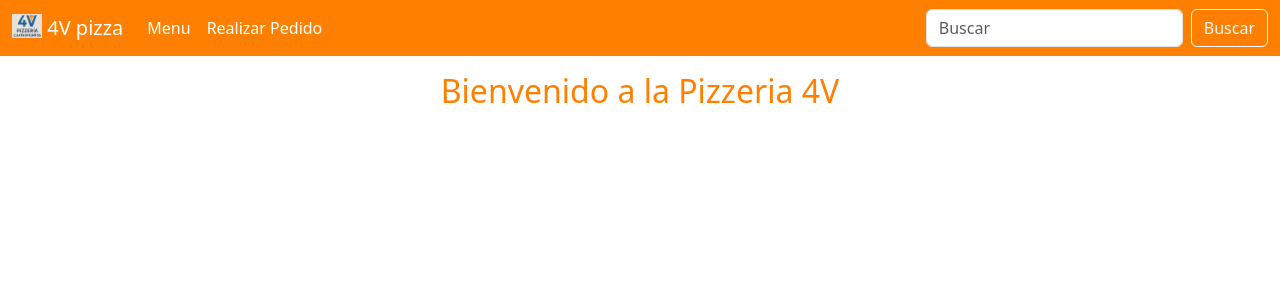
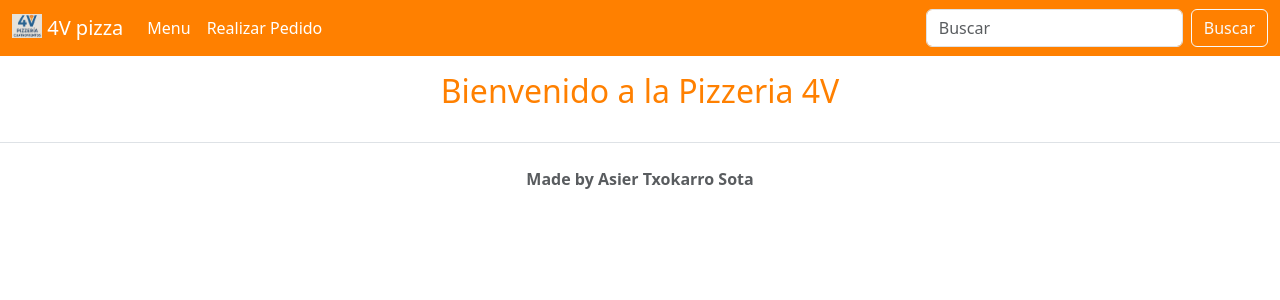
Before and after one commit to AsierTxokarro/PaginaPizza2, an Angular app: page / in a window 1280 px wide. Shown: the top 300 px of the page. Built offline with nearby package versions, Linux system fonts and the light colour scheme.

Commit message:
commit 2: Creacion footer

```diff
--- a/src/app/app.html
+++ b/src/app/app.html
@@ -1,2 +1,3 @@
 <app-navbar></app-navbar>
 <app-header></app-header>
+<app-footer></app-footer>
--- a/src/app/app.ts
+++ b/src/app/app.ts
@@ -2,9 +2,10 @@ import { Component, signal } from '@angular/core';
 import { RouterOutlet } from '@angular/router';
 import { Header } from './header/header';
 import { Navbar } from './navbar/navbar';
+import { Footer } from './footer/footer';
 
 @Component({
-  imports: [RouterOutlet, Header, Navbar],
+  imports: [RouterOutlet, Header, Navbar, Footer],
   selector: 'app-root',
   styleUrl: './app.scss',
   templateUrl: './app.html',
--- /dev/null
+++ b/src/app/footer/footer.html
@@ -0,0 +1,7 @@
+<footer class="py-4 my-4 border-top">
+  <div class="container text-center">
+    <p class="mb-0 text-body-secondary fw-semibold">
+      Made by Asier Txokarro Sota
+    </p>
+  </div>
+</footer>
--- /dev/null
+++ b/src/app/lista-pizzas/lista-pizzas.html
@@ -0,0 +1 @@
+<p>lista-pizzas works!</p>
```
Also changed, not shown: src/app/footer/footer.ts (added, +9 -0 lines), src/app/lista-pizzas/lista-pizzas.ts (added, +9 -0 lines), src/app/footer/footer.scss (added), src/app/lista-pizzas/lista-pizzas.scss (added), 2 other files (tests, documents, lock files or other folders).
